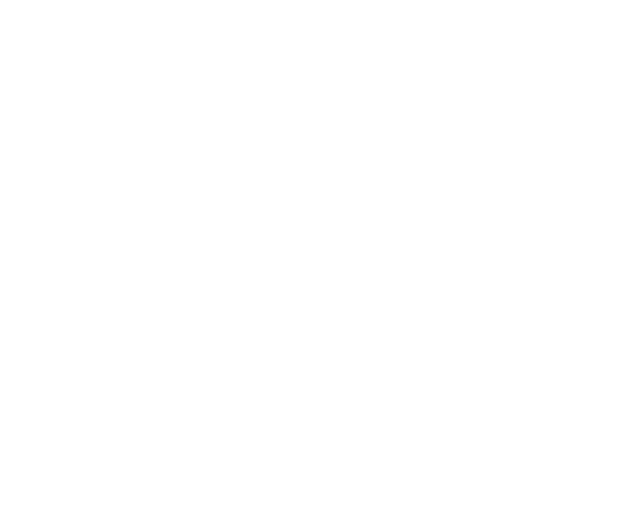
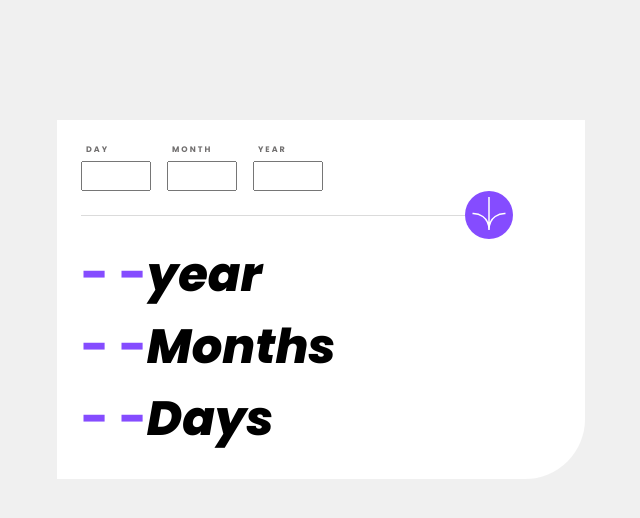
Before and after one commit to Imhemed/Age-Calculator-Project, a plain HTML site: page index.html in a window 1280 px wide. Shown: the whole page, without its empty margins (319-959 px from the left). Drawn offline with Linux system fonts and the light colour scheme.

Commit message:
finshed the main style

```diff
--- a/index.html
+++ b/index.html
@@ -1,9 +1,59 @@
 <!DOCTYPE html>
 <html lang="en">
-	<head>
-		<meta charset="UTF-8" />
-		<meta name="viewport" content="width=device-width, initial-scale=1.0" />
-		<title>Document</title>
-	</head>
-	<body></body>
+
+<head>
+	<meta charset="UTF-8" />
+	<meta name="viewport" content="width=device-width, initial-scale=1.0" />
+	<link rel="preconnect" href="https://fonts.googleapis.com">
+	<link rel="preconnect" href="https://fonts.gstatic.com" crossorigin>
+	<link href="https://fonts.googleapis.com/css2?family=Poppins:ital,wght@0,700;1,400;1,800&display=swap"
+		rel="stylesheet">
+	<link rel="stylesheet" href="style.css" />
+	<title>Document</title>
+</head>
+
+<body>
+	<div class="mainContainer">
+		<div class="formContainer">
+			<form action="" id="form">
+				<div>
+					<label for="day">DAY </label> <input id="day" type="text" />
+				</div>
+				<div>
+					<label for="month">MONTH</label> <input id="month" type="text" />
+				</div>
+				<div>
+					<label for="year">YEAR</label> <input id="year" type="text" />
+				</div>
+			</form>
+		</div>
+
+		<!-- line and arrow section -->
+		<div class="lineContainer">
+			<div class="line"></div>
+			<button type="submit">
+				<svg xmlns="http://www.w3.org/2000/svg" width="36" height="33" viewBox="0 0 46 44">
+					<g fill="none" stroke="#FFF" stroke-width="2">
+						<path d="M1 22.019C8.333 21.686 23 25.616 23 44M23 44V0M45 22.019C37.667 21.686 23 25.616 23 44" />
+					</g>
+				</svg>
+			</button>
+		</div>
+
+		<!-- counter section -->
+
+		<div class="counterContainer">
+			<div class="yearcounterContainer">
+				<span class="yearcounter">- -</span>year
+			</div>
+			<div class="MonthcounterContainer">
+				<span class="Monthcounter">- -</span>Months
+				<div class="daycounterContainer">
+					<span class="daycounter">- -</span>Days
+				</div>
+
+			</div>
+		</div>
+</body>
+
 </html>
--- a/style.css
+++ b/style.css
@@ -0,0 +1,65 @@
+body {
+	background-color: hsl(0, 0%, 94%);
+	font-family: "Poppins", sans-serif;
+}
+.mainContainer {
+	max-width: min(90%, 30rem);
+	background-color: white;
+	margin: 0 auto;
+	padding: 1.5rem;
+	margin-top: 15vh;
+	border-bottom-right-radius: 60px;
+}
+.formContainer {
+	width: fit-content;
+}
+form {
+	display: flex;
+}
+form div {
+	margin-right: 1rem;
+}
+label {
+	display: block;
+	font-size: 0.5rem;
+	color: hsl(0, 1%, 44%);
+	letter-spacing: 2px;
+	margin-left: 5px;
+	margin-bottom: 5px;
+}
+
+input {
+	width: 3.5rem;
+	height: 1.5rem;
+	font-weight: 700;
+	padding-left: 0.5rem;
+}
+.lineContainer {
+	display: flex;
+}
+.line {
+	height: 1px;
+	width: 80%;
+	background-color: hsl(0, 0%, 86%);
+	align-self: center;
+}
+button {
+	width: 3rem;
+	height: 3rem;
+
+	border-radius: 50%;
+	border: none;
+	background-color: hsl(259, 100%, 65%);
+}
+button:hover {
+	background-color: hsl(0, 0%, 8%);
+}
+.counterContainer {
+	font-size: 3rem;
+	font-weight: 800;
+	font-style: italic;
+}
+.counterContainer span {
+	color: hsl(259, 100%, 65%);
+	font-style: normal;
+}
```
